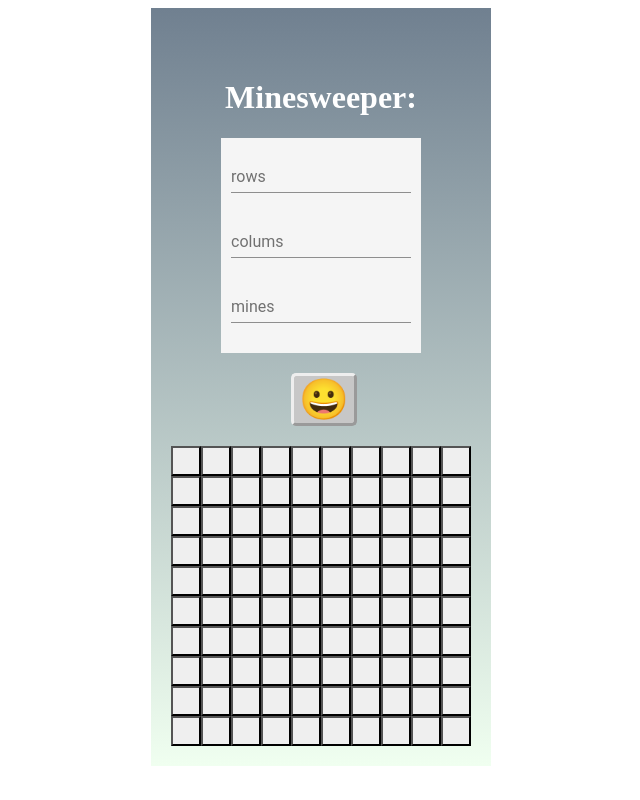
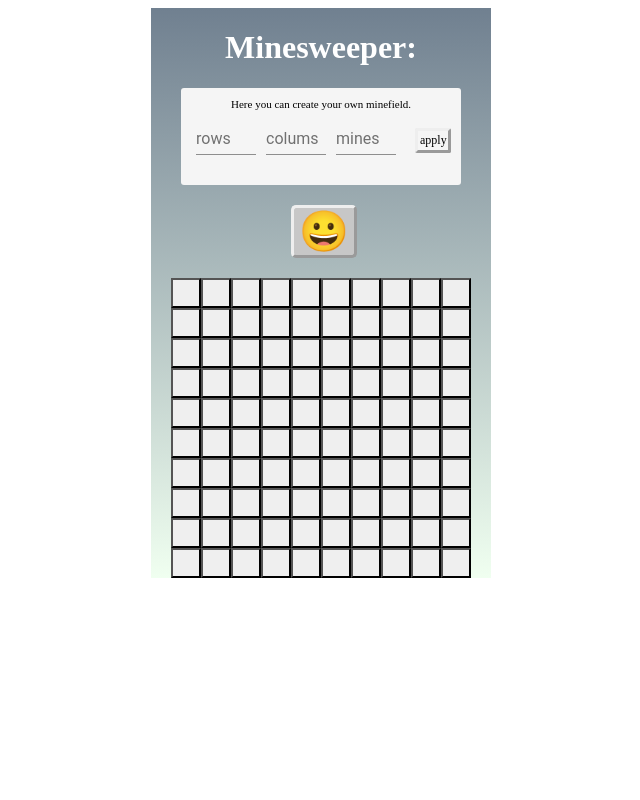
Before and after one commit to PhRudolph/sweeper-angular-13, an Angular app: page / in a window 1280 px wide. Shown: the whole page, without its empty margins (319-959 px from the left). Built offline with nearby package versions, Linux system fonts and the light colour scheme.

Commit message:
readme and inputs implemented

```diff
--- a/src/app/app.component.scss
+++ b/src/app/app.component.scss
@@ -1,7 +1,6 @@
 .wrapper{
     background-image:linear-gradient(slategray, honeydew);
-    padding: 20px;
-    padding-top: 50px;
+    padding: 0 20px;
     margin: auto;
 }
 h1{
--- a/src/app/field/field.component.html
+++ b/src/app/field/field.component.html
@@ -1,19 +1,21 @@
 <div class="bla" [ngStyle]="{'width': 30 * panelinrows + 'px' }">
     <div class="input" >
+        <div style="font-size: 11px; text-align: center;">Here you can create your own minefield.</div>
         <mat-form-field>
             <mat-label>rows</mat-label>
-            <input matInput #rows />
+            <input matInput #rows (keypress)="onkey($event)" />
         </mat-form-field>
         <mat-form-field>
             <mat-label>colums</mat-label>
-            <input matInput #cols />
+            <input matInput #cols (keypress)="onkey($event)" />
         </mat-form-field>
         <mat-form-field>
             <mat-label>mines</mat-label>
-            <input matInput #mines />
+            <input matInput #mines (keypress)="onkey($event)" />
         </mat-form-field>
+        <div class="appl" (click)="input(rows.value, cols.value, mines.value)" >apply</div>
     </div>
-    <div class="smiley" (click)="nw()">😀</div>
+    <div class="smiley" (click)="nw()" >😀</div>
     <button (click)="clicked(panel)" (contextmenu)="flagged(panel)" *ngFor="let panel of board.panels"
         [ngStyle]="{'border-style': panel.revealed === true ? 'inset' : 'outset'}">
         <div *ngIf="panel.revealed === true">{{panel.value}}</div>
--- a/src/app/field/field.component.scss
+++ b/src/app/field/field.component.scss
@@ -1,20 +1,22 @@
-button{
+button {
     width: 30px;
     height: 30px;
     font-size: 18px;
     border-width: 2px;
     float: left;
+    user-select: none;
+    -moz-user-select: none;
 }
-button:hover{
+button:hover {
     background-color: rgb(187, 186, 186);
 }
-button:hover:active{
+button:hover:active {
     background-color: rgb(75, 75, 75);
 }
-.bla{
+.bla {
     margin: auto;
 }
-.smiley{
+.smiley {
     background-color: rgb(199, 199, 199);
     margin: 20px calc(50% - 30px);
     width: 60px;
@@ -25,15 +27,38 @@ button:hover:active{
     user-select: none;
     -moz-user-select: none;
 }
-.smiley:hover{
+.smiley:hover {
     cursor: pointer;
 }
-.smiley:hover:active{
+.smiley:hover:active {
     border-style: inset;
 }
-.input{
-    margin: auto;
-    width: 180px;
+.input {
+    margin: 0 auto;
     background-color: whitesmoke;
     padding: 10px;
+    width: 260px;
+    border-radius: 3px;
+
+    mat-form-field {
+        width: 60px;
+        margin: 0 5px;
+    }
 }
+.appl {
+    border-style: outset;
+    display: inline-block;
+    width: 26px;
+    padding: 2px;
+    border-radius: 2px;
+    margin: 0 0 0 14px;
+    user-select: none;
+    -moz-user-select: none;
+    font-size: 12px;
+}
+.appl:hover {
+    cursor: pointer;
+}
+.appl:hover:active {
+    border-style: inset;
+}
--- a/src/app/field/field.component.ts
+++ b/src/app/field/field.component.ts
@@ -1,4 +1,4 @@
-import { Component, OnInit, Input } from '@angular/core';
+import { Component, OnInit } from '@angular/core';
 import { Field } from '../gamelogic';
 import { Panel } from '../panel';
 
@@ -14,27 +14,67 @@ export class FieldComponent implements OnInit {
   panelinrows: number = 10;
   minesnum: number = 15;
 
-  panelsnum: number = +this.rows * +this.panelinrows;
+
 
   board!: Field;
   panel!: Panel;
 
+  panelsnum: number = +this.rows * +this.panelinrows;
+
   constructor() {
-    console.log("Number of Panels: " + this.panelsnum);
-    console.log ("Number of Mines: " + this.minesnum)
     this.nw();
   }
 
+  input(rows: string, cols: string, mines: string) {
+    let rowsn: number = parseInt(rows);
+    let colsn: number = parseInt(cols);
+    let minesn: number = parseInt(mines);
+
+    let panelsn: number = +rowsn * +colsn;
+    /*
+        console.log("rows: " + rowsn);
+        console.log("cols: " + colsn);
+        console.log("tiles: " + panelsn);
+        console.log("mines: " + minesn);
+    */
+    if (panelsn > 0 && colsn > 0 && rowsn > 0) {
+      if (rowsn > 5 || colsn > 5) {
+        if (panelsn >= minesn) {
+          if (panelsn === minesn) {
+            alert("No");
+          } else {
+            this.panelsnum = panelsn;
+            this.panelinrows = colsn;
+            this.minesnum = minesn;
+            this.nw();
+          }
+        } else { alert("Oops. You tried to put " + minesn + " mines on a field with just " + panelsn + " tiles"); }
+      } else { alert("Your field must at least be 5 by 5 or its not much of a field"); }
+    } else { alert("You need rows, colums and mines to create a Minefield"); }
+
+  }
+
   nw() {
-    this.board = new Field(this.panelsnum, this.minesnum, this.panelinrows);
+    console.log("Number of Panels: " + this.panelsnum);
+    console.log("Number of Mines: " + this.minesnum)
+    this.board = new Field(this.panelsnum, this.panelinrows, this.minesnum);
+    this.board.afterend = false;
   }
 
   clicked(panel: Panel) {
     this.board.click(panel, this.panelinrows, this.panelsnum, this.minesnum);
   }
-  flagged(panel: Panel){
+  flagged(panel: Panel) {
     this.board.flag(panel);
     return false;
+  }
+
+  onkey(event: any): boolean {
+    const charCode = (event.which) ? event.which : event.keyCode;
+    if (charCode > 31 && (charCode < 48 || charCode > 57)) {
+      return false;
+    }
+    return true;
   }
 
   ngOnInit(): void {
--- a/src/app/gamelogic.ts
+++ b/src/app/gamelogic.ts
@@ -5,7 +5,7 @@ export class Field {
   public panels: Panel[] = [];
   afterend: boolean = false;
 
-  constructor(tiles: number, mines: number, inrows: number) {
+  constructor(tiles: number, inrows: number, mines: number) {
 
     for (let l = 0; l < tiles; l++) {                                                 //field generation
       this.panels[l] = new Panel(l);                                                            //each tile as object into an array.
@@ -67,16 +67,6 @@ export class Field {
 
   click(panel: Panel, inrows: number, tiles: number, mines: number) {               //onclick function
 
-    let count = 0;                                                                  //win game
-    for (let all = 0; all < tiles; all++) {                                                     //count through all unrevealed tiles
-      if (this.panels[all].revealed === false) {
-        count++
-      }
-    }
-    if (count === mines) {                                                          //execute winscreen when there are as many unrevealed tiles as bombs
-      setTimeout(function () { alert("Congratulations. You won"); }, 500);
-    }
-
     if (panel.value === "💣" && panel.flag === false) {                             //game over
       this.gameover(panel, tiles);
     }
@@ -100,6 +90,17 @@ export class Field {
           this.reveal(panel.id, inrows, tiles);
         }
       }
+    }
+
+    let count = 0;                                                                  //win game
+    for (let all = 0; all < tiles; all++) {                                                     //count through all unrevealed tiles
+      if (this.panels[all].revealed === false) {
+        count++
+      }
+    }
+    //console.log("closed panels: " + count);
+    if (count === mines) {                                                          //execute winscreen when there are as many unrevealed tiles as bombs
+      setTimeout(function () { alert("Congratulations. You won"); }, 500);
     }
   }
 
@@ -134,13 +135,13 @@ export class Field {
   gameover(panel: Panel, tiles: number) {                                           //Game Over function
     //console.log("gameover at: " + panel.id);
     panel.value = "💥";
-    for (let loop = 0; loop < tiles; loop++) {
-      this.panels[loop].revealed = true;
-      this.panels[loop].flag = false;
-    }
     if (this.afterend === false) {
+      for (let loop = 0; loop < tiles; loop++) {
+        this.panels[loop].revealed = true;
+        this.panels[loop].flag = false;
+      }
       this.afterend = true;
-      //setTimeout(function () { alert("Oh no. You exploded"); }, 500);
+      setTimeout(function () { alert("Oh no. You exploded"); }, 500);
     }
   }
 
```
Also changed, not shown: 1 other file (tests, documents, lock files or other folders).
